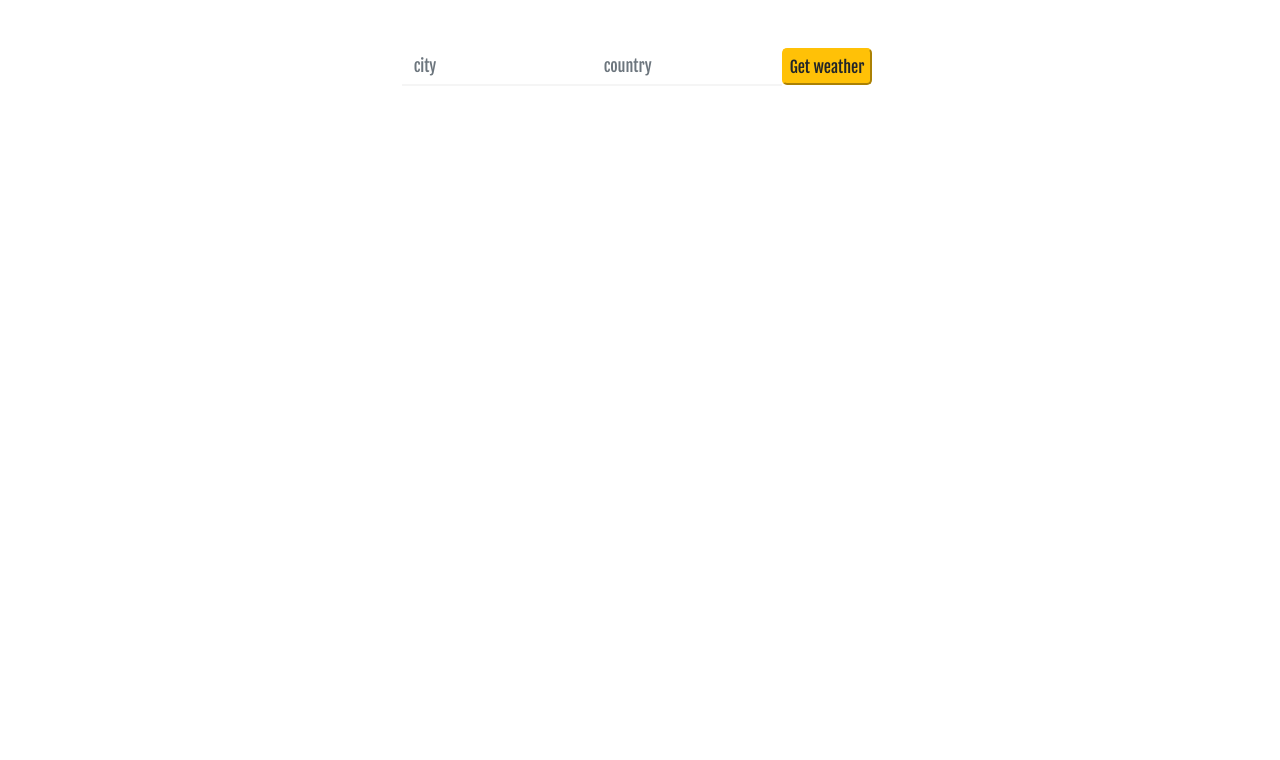
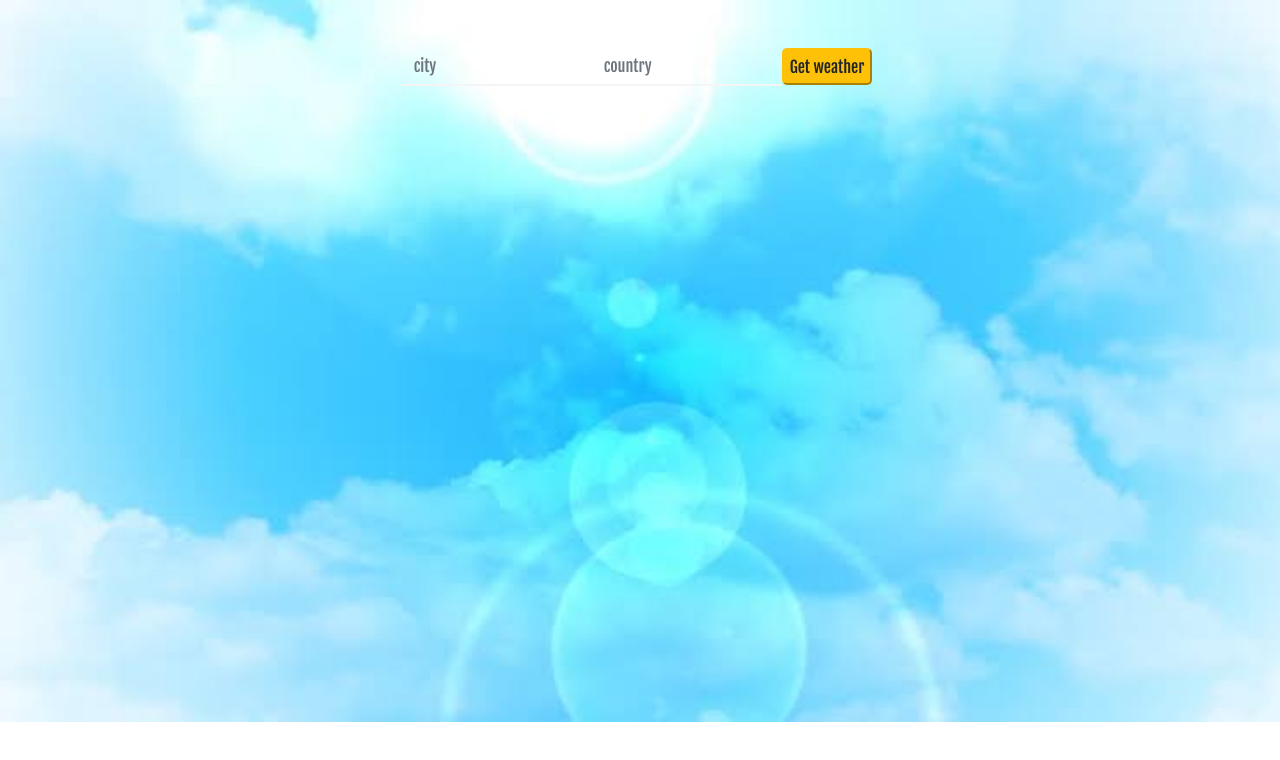
Before and after one commit to gutovesco/weather-app, a React (Create React App) app: page / in a window 1280 px wide. Shown: the top 760 px of the page. Built offline with nearby package versions, Linux system fonts and the light colour scheme.

Commit message:
style changes

```diff
--- a/src/app_component/form.style.css
+++ b/src/app_component/form.style.css
@@ -8,7 +8,7 @@ form{
 form input[name="city"],
 form input[name="country"]{
     background: transparent;
-    color: white;
+    color: #333;
     outline: none;
     border: 0;
     border-bottom: 2px solid whitesmoke;
@@ -16,9 +16,10 @@ form input[name="country"]{
     font-family: 'Fjalla One', sans-serif;
 }
 form input:focus{
-    background-color: transparent;
+    background-color: transparent !important;
     box-shadow: none !important;
     outline: none !important;
+
 }
 .btn-warning{
     height: 37px;
--- a/src/index.css
+++ b/src/index.css
@@ -1,13 +1,15 @@
+@import url('https://fonts.googleapis.com/css?family=Fjalla+One&display=swap');
+
 body {
   margin: 0;
-  font-family: -apple-system, BlinkMacSystemFont, 'Segoe UI', 'Roboto', 'Oxygen',
-    'Ubuntu', 'Cantarell', 'Fira Sans', 'Droid Sans', 'Helvetica Neue',
-    sans-serif;
+  font-family: 'Fjalla One', sans-serif;
   -webkit-font-smoothing: antialiased;
   -moz-osx-font-smoothing: grayscale;
+  background:url(./images.jpg) ;
+  background-size: cover;
+  background-repeat: no-repeat;
 }
 
 code {
-  font-family: source-code-pro, Menlo, Monaco, Consolas, 'Courier New',
-    monospace;
+  font-family: 'Fjalla One', sans-serif;
 }
```
Also changed, not shown: src/images.jpg (added).
